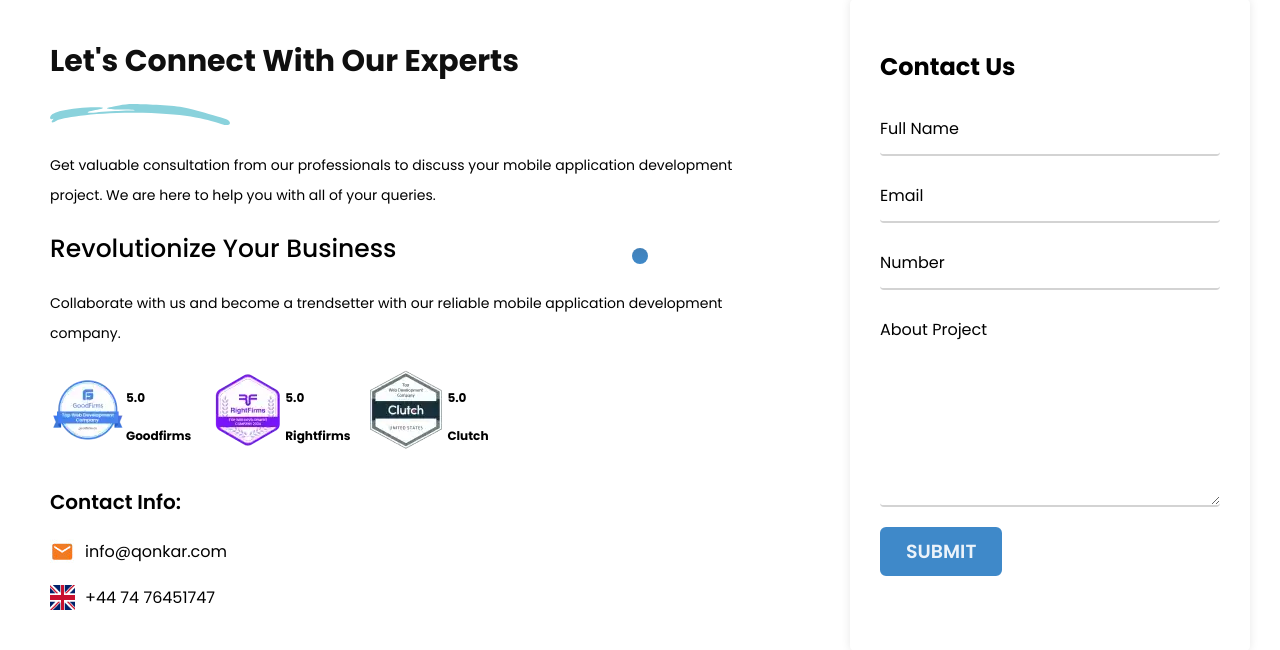
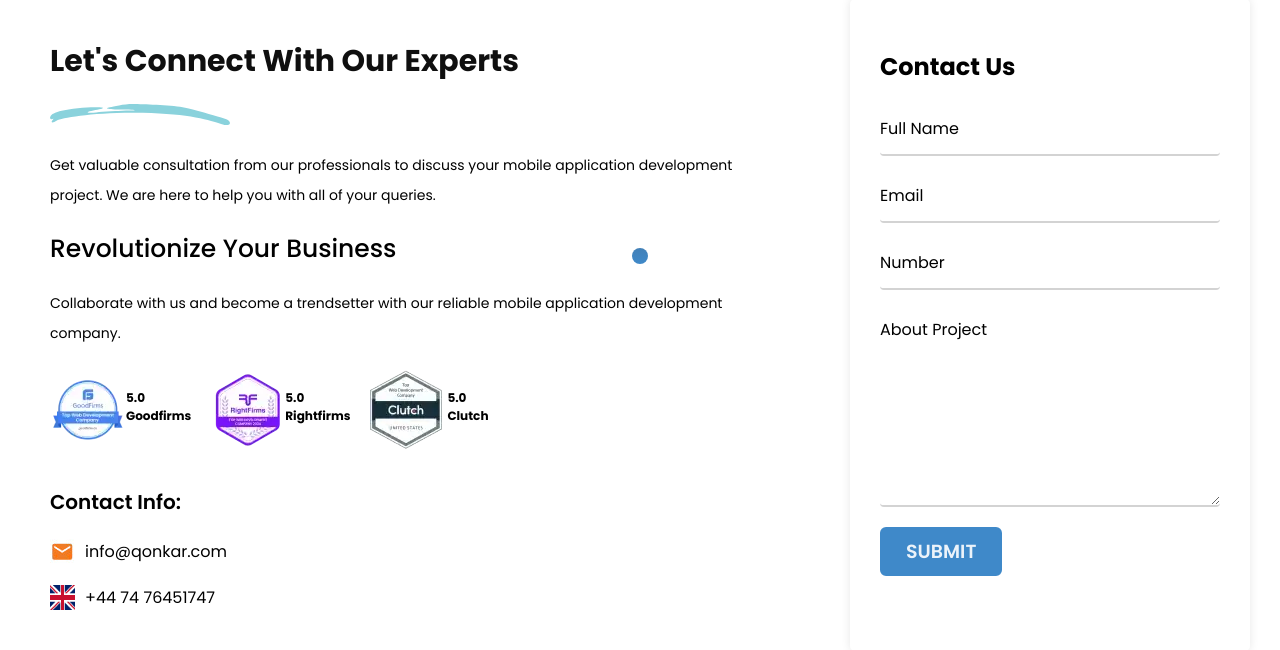
Before and after one commit to MuhammadOwais1020/qonkar-technologies-website, a PHP site: page /contact-us.php in a window 1280 px wide. Shown: the part 144-794 px from the top of the page. Run offline with PHP 8.4, Linux system fonts and the light colour scheme.

Commit message:
Update style.css

```diff
--- a/assets/css/style.css
+++ b/assets/css/style.css
@@ -2218,7 +2218,7 @@ button:hover {
   align-items: center;
 }
 .contact-content h6{
-  margin-top: 10px;
+  margin-top: -10px;
 }
 .goodfrims a img{
   width: 100%;
```
